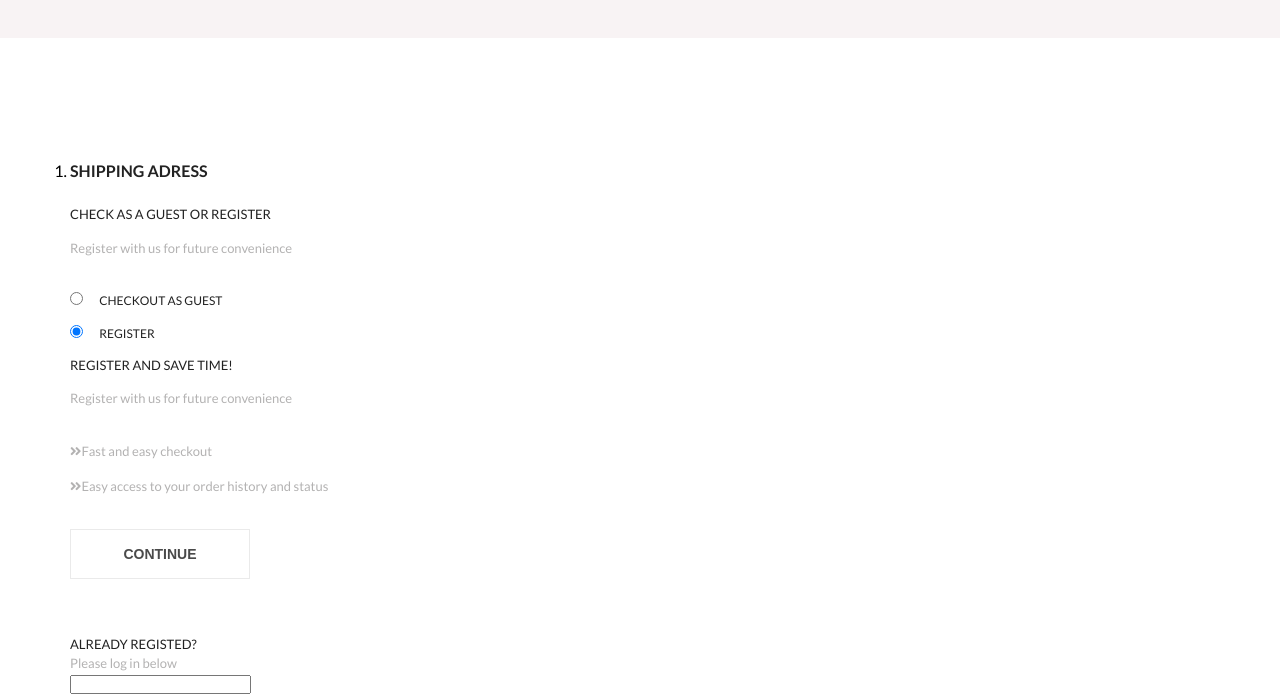
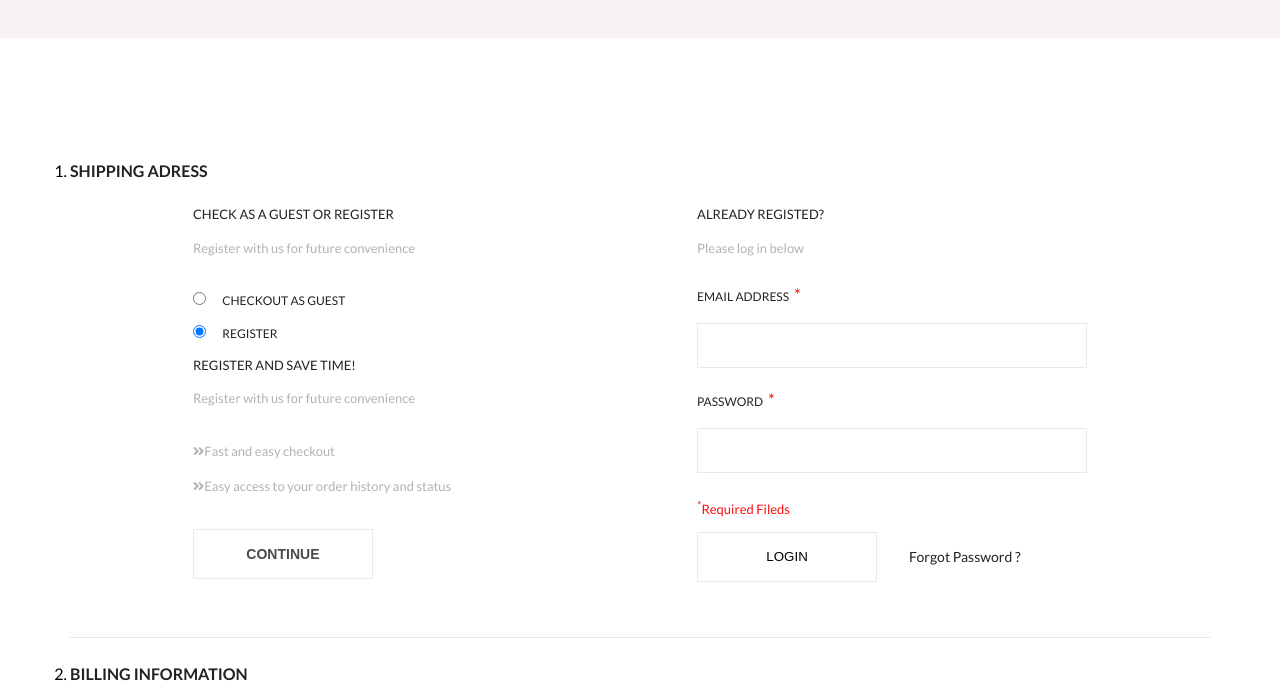
Before and after one commit to nikoleistar/lesson_1, a plain HTML site: page checkout.html in a window 1280 px wide. Shown: the part 268-964 px from the top of the page. Drawn offline with Linux system fonts and the light colour scheme.

Commit message:
checkout

```diff
--- a/checkout.html
+++ b/checkout.html
@@ -142,7 +142,7 @@
                 <ol>
                     <li class="section__checkout__register__menu__list"><a href="#"
                             class="section__checkout__register__menu__link">Shipping Adress</a>
-                        <div class="section__checkout__register__menu__list__con btent">
+                        <div class="section__checkout__register__menu__list__content">
                             <div class="section__checkout__register__menu__list__content__left">
                                 <h3 class="section__checkout__register__menu__list__content__left__text">
                                     Check as a guest or register</h3>
@@ -177,8 +177,16 @@
                                 <p class="section__checkout__register__menu__list__content__right__text__2">Please log in
                                     below</p>
                                     <form action="#">
-                                        <input type="email">
+                                        <p class="section__checkout__input__text">EMAIL ADDRESS</p>
+                                        <input id="section__checkout__email__input" type="email">
+                                        <p class="section__checkout__input__text">PASSWORD</p>
+                                        <input id="section__checkout__password__input" type="password">
                                     </form>
+                                    <p class="section__checkout__register__menu__list__content__right__text__3"> <sup>*</sup>Required Fileds</p>
+                                    <div class="section__checkout__register__menu__list__content__right__container__button">
+                                        <button class="section__checkout__register__menu__list__content__right__button">LOGIN</button>
+                                        <a  href="#" title="Push mee"  class="section__checkout__register__menu__list__content__right__button__text">Forgot Password ?</a>
+                                    </div>
                             </div>
                         </div>
                     </li>
--- a/style/style.css
+++ b/style/style.css
@@ -1225,12 +1225,18 @@ footer {
     border-bottom: 1px solid #e8e8e8;
 }
 
+
 .section__checkout__register__menu__link {
     font-size: 16px;
     line-height: 72px;
     font-weight: 700;
     text-transform: uppercase;
     color: #222222;
+}
+
+.section__checkout__register__menu__list__content {
+    display: flex;
+    justify-content: space-around;
 }
 
 .section__checkout__register__menu__list__content__left {
@@ -1318,4 +1324,71 @@ footer {
     line-height: 20px;
     font-weight: 400;
     color: #b3b2b2;
+    margin-top: 15px;
+    margin-bottom: 27px;
 }
+
+.section__checkout__input__text {
+    font-size: 12px;
+    line-height: 20px;
+    font-weight: 400;
+    color: #222222;
+    margin-bottom: 16px;
+
+}
+
+.section__checkout__input__text:after {
+    content: "*";
+    font-size: 17px;
+    line-height: 20px;
+    font-weight: 400;
+    color: #ff0d0d;
+    padding-left: 5px;
+}
+
+#section__checkout__email__input,
+#section__checkout__password__input {
+    width: 390px;
+    height: 45px;
+    background-color: #ffffff;
+    border: 1.0px solid #eaeaea;
+    padding-left: 10px;
+    padding-right: 10px;
+    margin-bottom: 22px;
+    box-sizing: border-box;
+}
+
+.section__checkout__register__menu__list__content__right__text__3 {
+    font-size: 13px;
+    line-height: 20px;
+    font-weight: 400;
+    color: #ff0d0d;
+}
+
+.section__checkout__register__menu__list__content__right__container__button {
+    display: flex;
+    align-items: center;
+    margin-top: 13px;
+}
+
+.section__checkout__register__menu__list__content__right__button {
+    width: 180px;
+    height: 50px;
+    background-color: #ffffff;
+    border: 1.0px solid #eaeaea;
+    margin-right: 32px;
+    box-sizing: border-box;
+}
+
+.section__checkout__register__menu__list__content__right__button:hover {
+    box-shadow: 0 0 5px 5px #6f6e6e;
+    background-color: #6f6e6e;
+}
+
+.section__checkout__register__menu__list__content__right__button__text {
+    font-size: 14px;
+    line-height: 20px;
+    font-weight: 400;
+    color: #222222;
+
+}
```
